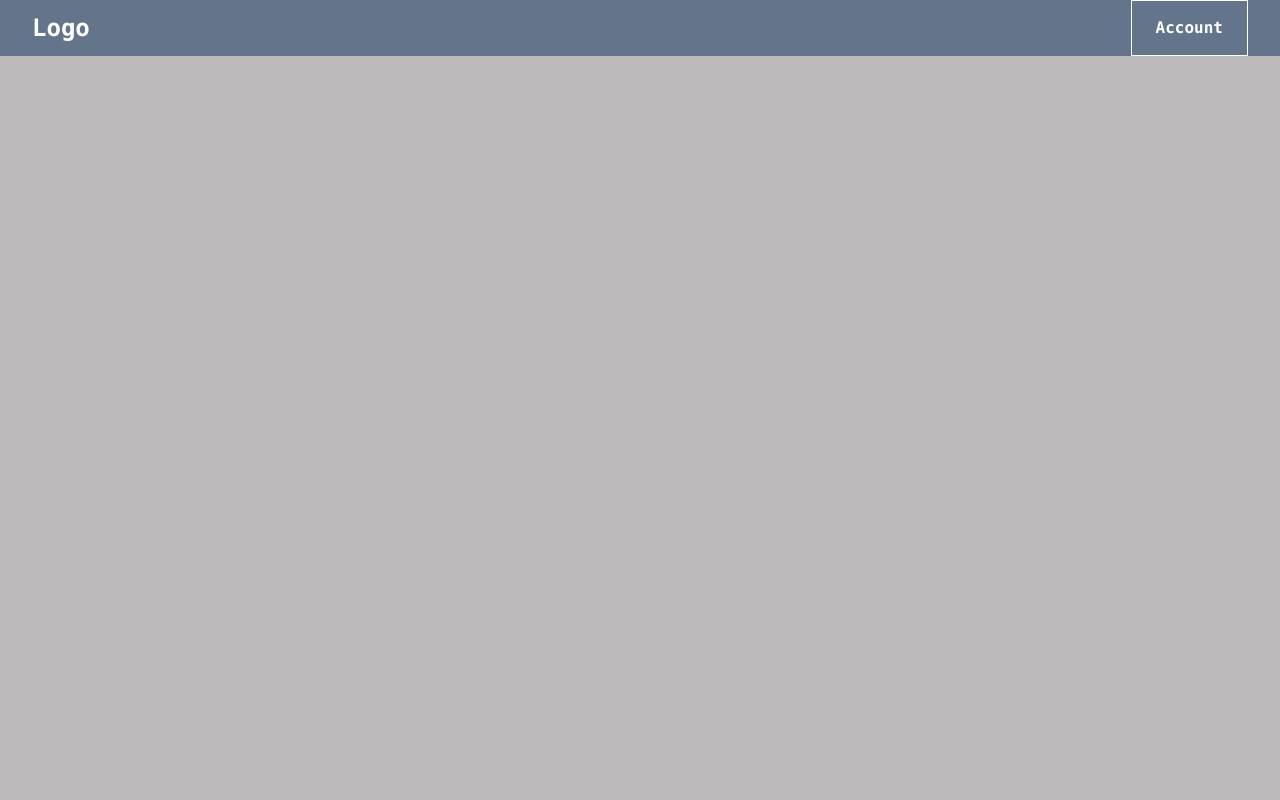
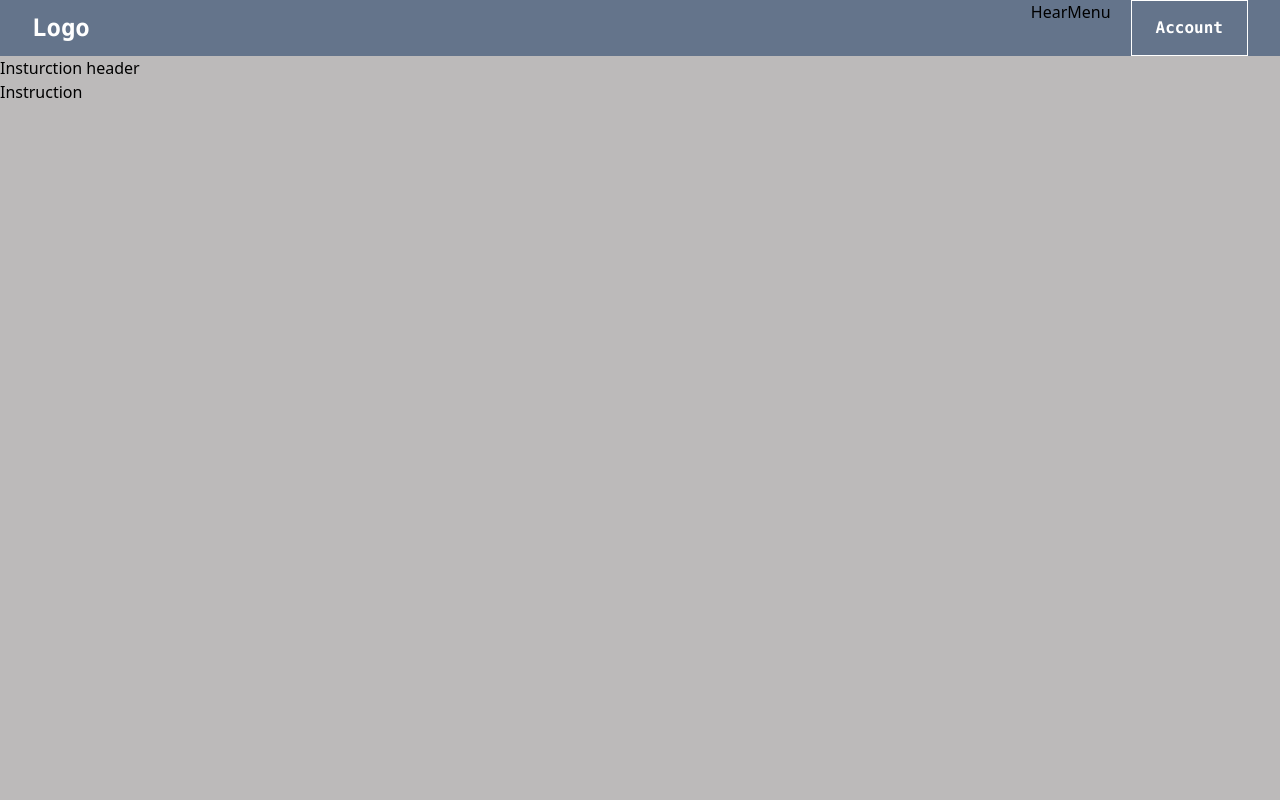
Before and after one commit to KaziMuktadirAhmed/VMS-frontend, a React (Vite) app: page /instruction in a window 1280 px wide. Shown: the top 800 px of the page. Built offline with nearby package versions, Linux system fonts and the light colour scheme.

Commit message:
adds instruction route

```diff
--- a/src/App.jsx
+++ b/src/App.jsx
@@ -6,6 +6,7 @@ import Auth from "./pages/auth/auth";
 import Dashboard from "./pages/dashboard/dashboard";
 
 import "./App.css";
+import Instruction from "./pages/instruction/Instruction";
 
 export default function App() {
   return (
@@ -14,6 +15,7 @@ export default function App() {
         <Route path="/" element={<Home />}></Route>
         <Route path="/auth" element={<Auth />}></Route>
         <Route path="/dashboard" element={<Dashboard />}></Route>
+        <Route path="/instruction" element={<Instruction />}></Route>
       </Routes>
     </Layout>
   );
--- /dev/null
+++ b/src/components/header-menu/HearMenu.jsx
@@ -0,0 +1,7 @@
+export default function HearMenu() {
+  return (
+    <div>
+      <h1>HearMenu</h1>
+    </div>
+  );
+}
--- a/src/components/header/header.jsx
+++ b/src/components/header/header.jsx
@@ -1,10 +1,15 @@
+import HearMenu from "../header-menu/HearMenu";
+
 export default function Header() {
   return (
     <header className="flex flex-row items-center justify-between w-full pl-8 pr-8 h-14 bg-slate-500">
       <h1 className="font-mono text-2xl font-semibold text-white">Logo</h1>
-      <button className="h-full pl-6 pr-6 border border-white hover:border-black hover:bg-black">
-        <p className="font-mono font-semibold text-white">Account</p>
-      </button>
+      <div className="flex flex-row h-full gap-5">
+        <HearMenu />
+        <button className="h-full pl-6 pr-6 border border-white hover:border-black hover:bg-black">
+          <p className="font-mono font-semibold text-white">Account</p>
+        </button>
+      </div>
     </header>
   );
 }
--- /dev/null
+++ b/src/pages/instruction/Instruction.jsx
@@ -0,0 +1,7 @@
+export default function Instruction() {
+  return (
+    <div>
+      <h1>Insturction header</h1> Instruction
+    </div>
+  );
+}
```
